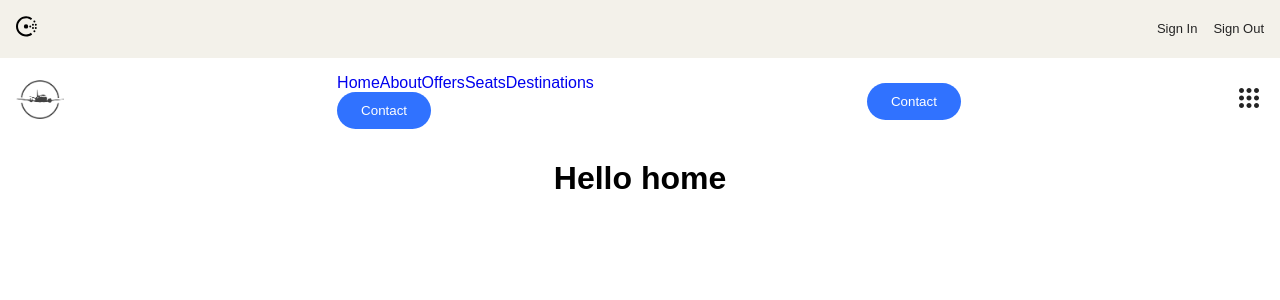
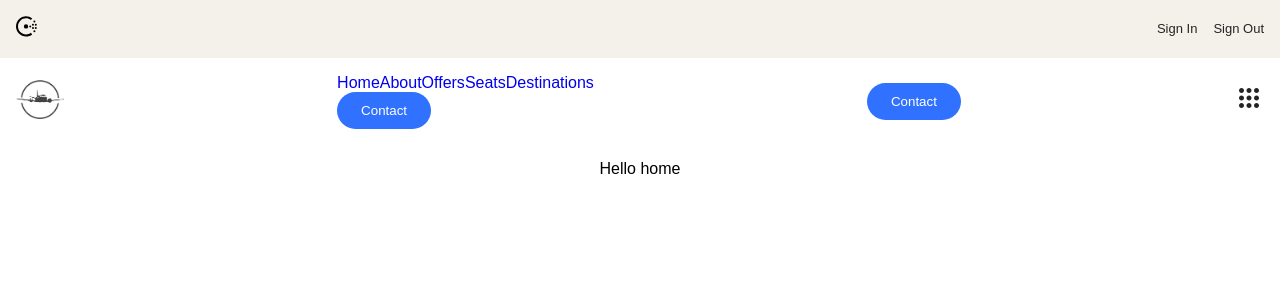
Before and after one commit to DanselSoul/flight-site, a React (Vite) app: page / in a window 1280 px wide. Shown: the top 300 px of the page. Built offline with nearby package versions, Linux system fonts and the light colour scheme.

Commit message:
added props

```diff
--- a/src/main.css
+++ b/src/main.css
@@ -106,7 +106,7 @@ h2 {
   color: var(--black);
 }
 
-h1 {
+.text {
   position: absolute;
   margin-top: 10rem;
   width: 100%;
--- a/src/main.scss
+++ b/src/main.scss
@@ -109,7 +109,7 @@ h2{
     color: var(--black);
 }
 
-h1{
+.text{
     position: absolute;
     margin-top: 10rem;
     width: 100%;
--- a/src/pages/About.jsx
+++ b/src/pages/About.jsx
@@ -6,7 +6,7 @@ export default class Contacts extends Component {
     return (
         <div>
             <Navbar/>
-            <h1>About</h1>
+            <div className='text'>About</div>
         </div>
     )
   }
--- a/src/pages/Destination.jsx
+++ b/src/pages/Destination.jsx
@@ -6,7 +6,7 @@ export default class Destination extends Component {
     return (
         <div>
             <Navbar/>
-            <h1>Destination</h1>
+            <div className='text'>Destination</div>
         </div>
     )
   }
--- a/src/pages/Home.jsx
+++ b/src/pages/Home.jsx
@@ -7,7 +7,7 @@ export default class Home extends Component {
     return (
         <div>
             <Navbar></Navbar>
-            <h1>Hello home</h1>
+            <div className='text'>Hello home</div>
         </div>
     )
   }
--- a/src/pages/Offers.jsx
+++ b/src/pages/Offers.jsx
@@ -6,7 +6,7 @@ export default class Page404 extends Component {
     return (
         <div>
             <Navbar/>
-            <h1>Page not found. Go <Link to="/">HOME</Link></h1>
+            <div className='text'>Offers</div>
         </div>
     )
   }
--- a/src/pages/Page404.jsx
+++ b/src/pages/Page404.jsx
@@ -7,7 +7,7 @@ export default class Page404 extends Component {
     return (
         <div>
             <Navbar/>
-            <h1>Page bot found. Go <Link to="/">HOME</Link></h1>
+            <div className='text'>Page bot found. Go <Link to="/">HOME</Link></div>
         </div>
     )
   }
--- a/src/pages/Seats.jsx
+++ b/src/pages/Seats.jsx
@@ -1,12 +1,23 @@
 import React, { Component } from 'react'
 import Navbar from "../components/Navbar/Navbar"
+
+function YourSeat(props){
+  return (
+    <h1>Your seats: {props.num}</h1>
+  )
+}
 
 export default class Seats extends Component {
   render() {
     return (
         <div>
             <Navbar/>
-            <h1>Seats</h1>
+            <div className='text'>
+                <h1>Seats</h1>
+                <YourSeat num="27-B"/>
+                <YourSeat num="2-A"/>
+                <YourSeat num="28-D"/>
+            </div>
         </div>
     )
   }
```
